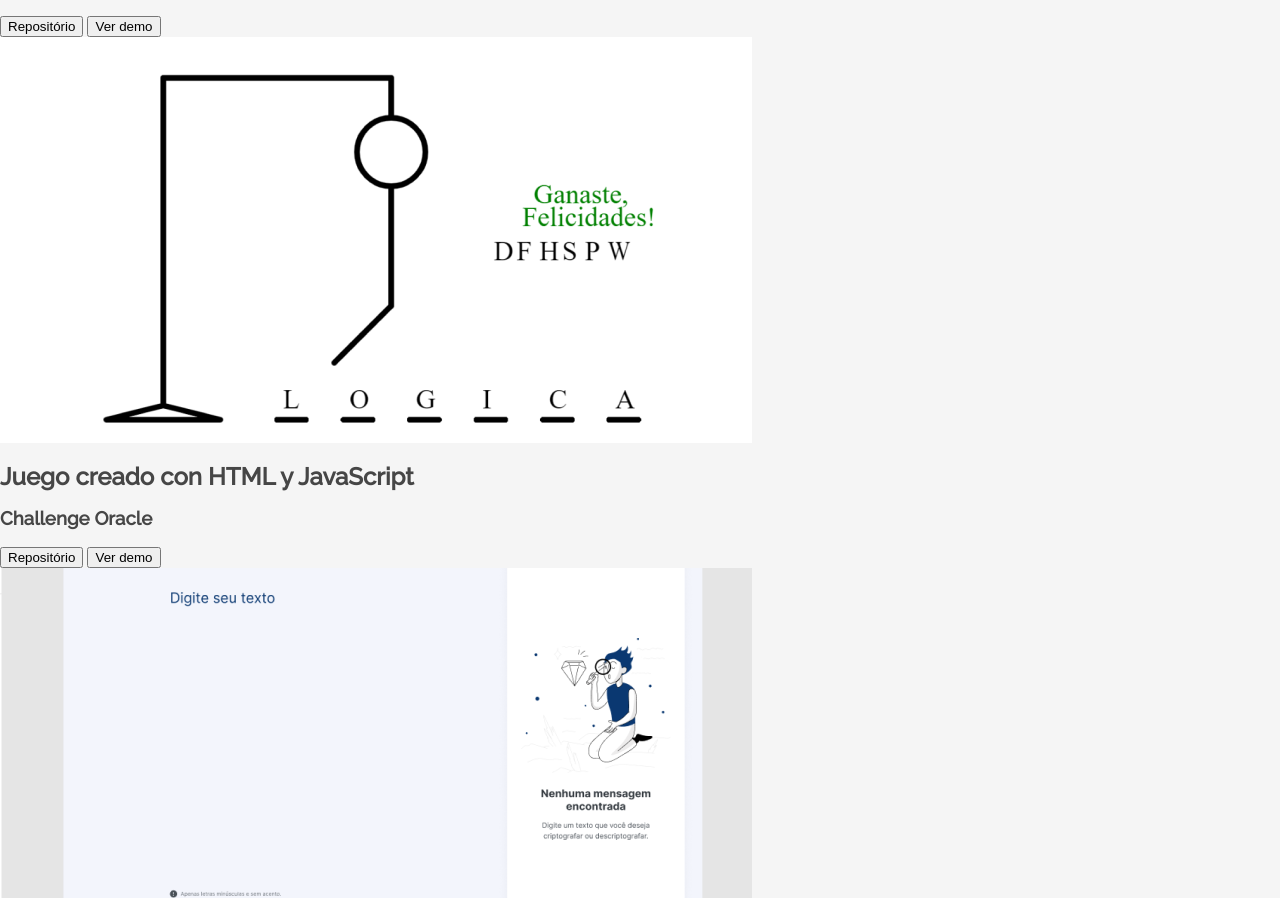
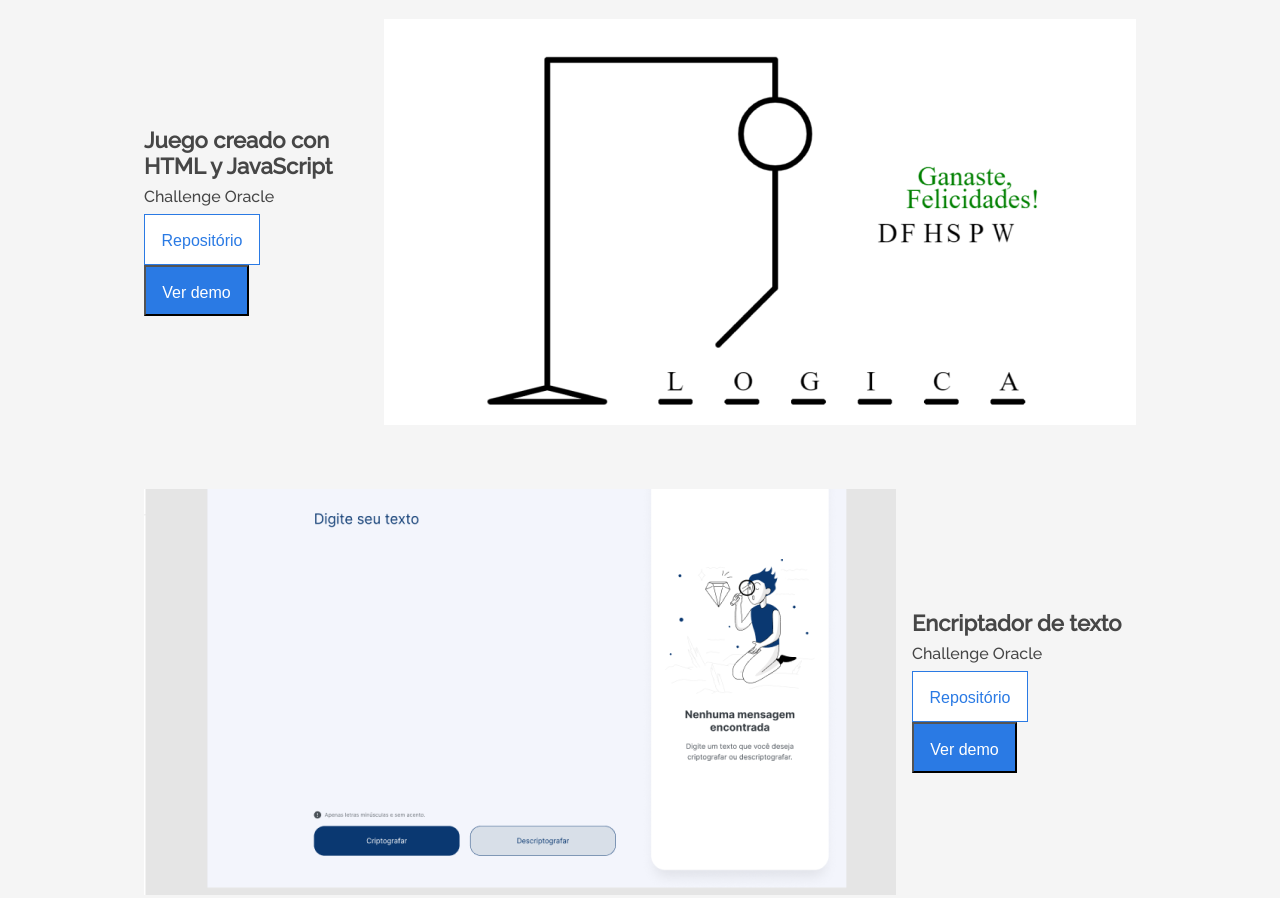
Before and after one commit to 0AlanMG/Portafolio_ONE, a plain HTML site: page index.html in a window 1280 px wide. Shown: the part 2485-3383 px from the top of the page. Drawn offline with Linux system fonts and the light colour scheme.

Commit message:
Estilo en Experience

```diff
--- a/assets/css/style.css
+++ b/assets/css/style.css
@@ -302,7 +302,86 @@ section.academic {
 
 /* experiencia*/
 section.experience{
+    padding: 1rem 9rem 4rem 9rem;
+}
 
+.experience__section__title {
+    font-weight: 700;
+    font-size: 32px;
+    line-height: 38px;
+
+    text-align: center;
+}
+
+.experience__box {
+    display: flex;
+    align-items: center;
+
+    margin-bottom: 4rem;
+}
+
+.experience__box:nth-child(3), .experience__box:nth-child(5) {
+    justify-content: space-between;
+}
+
+.experience__box:nth-child(3) .experience__info, .experience__box:nth-child(5) .experience__info{
+    order: -1;
+
+    margin-left: 0;
+}
+
+.experience__info {
+    margin-left: 1rem;
+}
+
+.experience__title {
+    font-weight: 700;
+    font-size: 22px;
+    line-height: 26px;
+
+    margin: 0;
+}
+
+.experience__text {
+    font-weight: 500;
+    font-size: 16px;
+    line-height: 19px;
+
+    margin: .5rem 0;
+}
+
+.experiencia__botao--repo {
+    width: 116px;
+    height: 51px;
+
+    font-weight: 400;
+    font-size: 16px;
+    line-height: 19px;
+
+    color: #2A7AE4;
+
+    box-sizing: border-box;
+    border: 1px solid #2A7AE4;
+
+    background: #FFFFFF;
+
+    padding: 16px;
+    margin-right: 1rem;
+}
+
+.experience__botao--demo {
+    width: 105px;
+    height: 51px;
+
+    font-weight: 400;
+    font-size: 16px;
+    line-height: 19px;
+
+    color: #FFFFFF;
+
+    background: #2A7AE4;
+
+    padding: 16px;
 }
 
 /*Contacto*/
--- a/index.html
+++ b/index.html
@@ -223,7 +223,7 @@
         <!-- Sección de Experiencia Profesional/Proyectos-->
         <section class="experience" id="xp">
             <h2 class="experience__section__title">Experiencia Profissional</h2>
-            <div class="experiencie__box">
+            <div class="experience__box">
                 <!-- Pon el logotipo/captura de pantalla de tu proyecto -->
                 <img class="experience__img" src="./assets/img/decod_print.png">
                 <div class="experience__info">
@@ -245,7 +245,7 @@
                 </div>
             </div>
 
-            <div class="experiencie__box">
+            <div class="experience__box">
                 <!-- Pon el logotipo/captura de pantalla de tu proyecto -->
                 <img class="experience__img" src="./assets/img/forca_print.png">
                 <div class="experience__info">
@@ -270,7 +270,7 @@
             <div class="experience__box">
                 <!-- Pon el logotipo/captura de pantalla de tu proyecto -->
                 <img class="experience__img" src="./assets/img/secretcode_print.png">
-                <div class="experience__info-container">
+                <div class="experience__info">
                     <h2 class="experience__title">Encriptador de texto</h2>
                     <h3 class="experience__text">Challenge Oracle </h3>
                     <div class="experience__description">
@@ -291,7 +291,7 @@
 
             <div class="experience__box">
                 <img class="experience__img" src="./assets/img/forca2_print.png">
-                <div class="experience__info-container">
+                <div class="experience__info">
                     <h2 class="experience__title">Juego creado con HTML, CSS y JavaScript</h2>
                     <h3 class="experience__text">Challenge Oracle </h3>
                     <div class="experience__description">
@@ -308,6 +308,7 @@
                     </div>
                 </div>
             </div>
+        </section>
 
         <!-- Sección de Contacto -->
         <section class="formcontato" id="contacto">
@@ -318,8 +319,9 @@
                 <div class="formcontato__text">
                     <h2 class="formcontato__title">Contacto</h2>
                     <h3 class="formcontato__subtext">¿Quieres contactarme?</h3>
-                        <h3 class="formcontato__subtext">Complete el siguiente formulario y me pondré en contacto con
-                            usted lo antes posible. </h3>
+                    <h3 class="formcontato__subtext">
+                        Complete el siguiente formulario y me pondré en contacto con usted lo antes posible.
+                    </h3>
                     <form class="formcontato__form" name="form">
                         <input class="formcontato__input" type="text" name="nombre" placeholder="Nombre">
                         <input class="formcontato__input" type="email" name="email" placeholder="E-mail">
```
Lines whose indentation alone changed are shown as unchanged.
